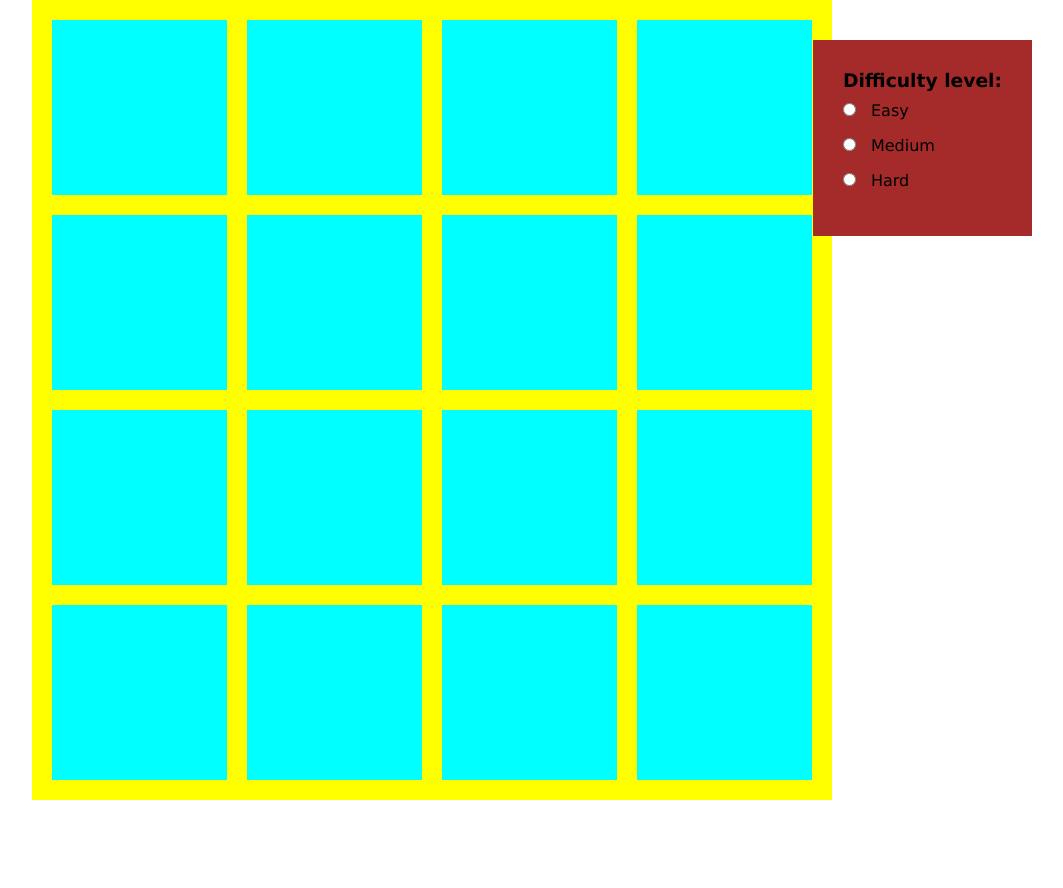
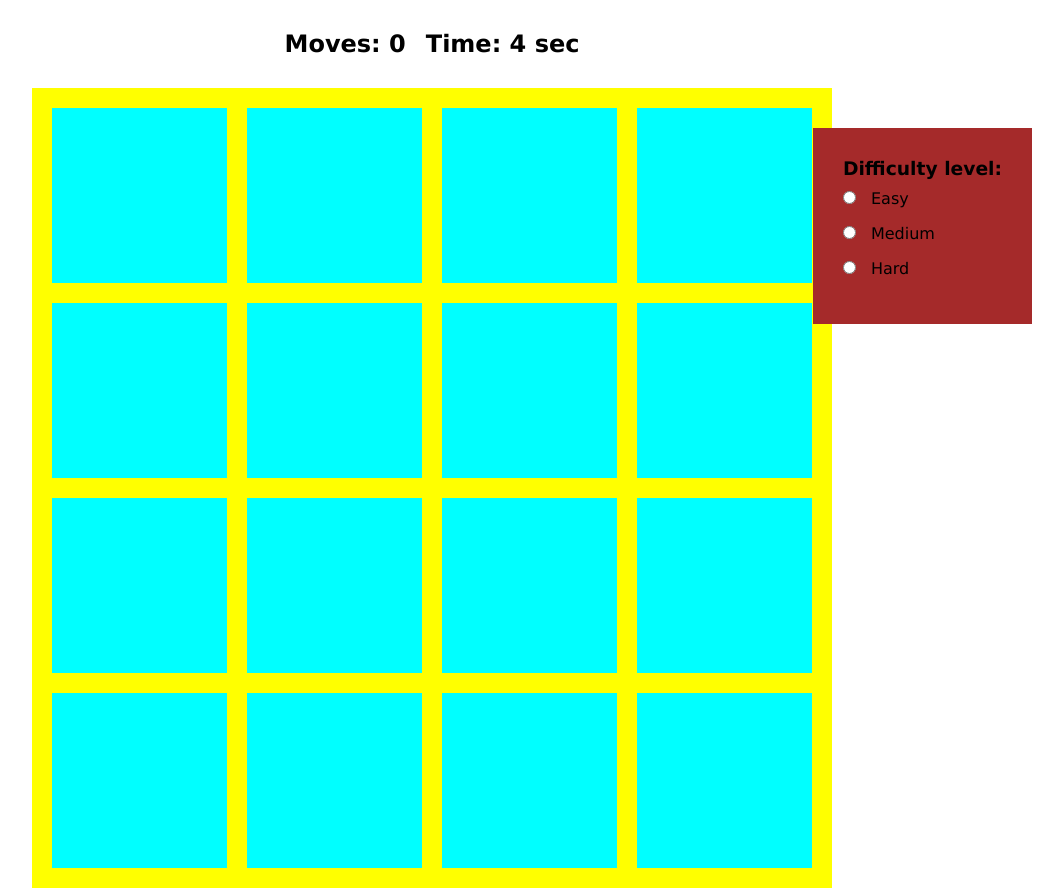
Before and after one commit to dbfdvf/Memory-game, a plain HTML site: page index.html in a window 1280 px wide. Shown: the whole page, without its empty margins (208-1271 px from the left). Before the commit the page ends 800 px from the top, so only its background shows below. Drawn offline with Linux system fonts and the light colour scheme.

Commit message:
feat: add stats panel and images

```diff
--- a/index.html
+++ b/index.html
@@ -10,6 +10,10 @@
 </head>
 
 <body>
+    <div class="statsDiv">
+        <h2 class="moves stats">Moves: 0</h2>
+        <h2 class="seconds stats">Time: 0 sec</h2>
+    </div>
     <div class="wrap">
         <div class="board">
         </div>
--- a/script.js
+++ b/script.js
@@ -63,6 +63,7 @@ class Board {
   ];
 
   static cards;
+  static counter;
 
   static setSettings() {
     const radioSelected = document.querySelector(
@@ -76,7 +77,7 @@ class Board {
     cardsRemove.forEach((card) => {
       card.parentNode.removeChild(card);
     });
-    console.log(radioSelected);
+
     if (radioSelected == "easy") {
       const imagesShuffle = this.images4.sort(() => Math.random() - 0.5);
       for (let i = 0; i < 4; i++) {
@@ -129,6 +130,19 @@ class Board {
     }
   }
 
+  static updateTime() {
+    clearInterval(this.counter);
+
+    let seconds = 0;
+    const secondsH2 = document.querySelector(".seconds");
+    //secondsH2.textContent = "Time: " + seconds;
+    this.counter = setInterval(() => {
+      seconds += 1;
+      console.log(seconds);
+      secondsH2.textContent = "Time: " + seconds + "  sec";
+    }, 1000);
+  }
+
   static preview(time) {
     const cards = document.querySelectorAll(".card");
     const imgs = document.querySelectorAll("img");
@@ -150,12 +164,15 @@ class Board {
     }
 
     setTimeout(stopPreview, time);
+    setTimeout(this.updateTime, time);
   }
 
   static addMechanicsToCard() {
+    let moves = 0;
     let flag = 0;
     const cards = document.querySelectorAll(".card");
     const images = document.querySelectorAll("img");
+    const movesH2 = document.querySelector(".moves");
     images.forEach((image) => {
       image.addEventListener("click", function () {
         image.classList.add("opacity");
@@ -168,6 +185,8 @@ class Board {
       card.addEventListener("click", function () {
         card.classList.add("matchCard");
         card.classList.add("nonClickable");
+        moves++;
+        movesH2.textContent = "Moves: " + moves;
         //flag++;
         if (flag == 2) {
           //this.cards = document.querySelectorAll(".card");
--- a/style.css
+++ b/style.css
@@ -9,13 +9,12 @@ body{
 .wrap{
     display: flex;
     justify-content: center;
-    align-items: center;
     height: 100vh;
+    position: relative;
 }
 .board{
     display: flex;
     flex-wrap: wrap;
-
     background-color: yellow;
     padding: 10px;
 }
@@ -78,8 +77,6 @@ input{
 .nonClickable{
     pointer-events: none;
 }
-
-
 img{
     opacity: 0;
     width: 100%;
@@ -89,3 +86,10 @@ img{
 .opacity{
     opacity: 1;
 }
+.stats{
+    padding:30px 10px 30px;
+}
+.statsDiv{
+    display: flex;
+    justify-content: center;
+}
```
Also changed, not shown: img/Alia.jpg (added), img/Gurney.jpg (added), img/Jessica.jpeg (added), img/Shaddam.jpg (added), img/baron.jpg (added), img/chani.jpg (added), img/hwi.jpg (added), img/idaho.jpg (added), img/leto.jpeg (added), img/leto2.jpg (added), img/miles.jpg (added), img/moneo.jpg (added), img/odrade.jpg (added), img/paul.jpg (added), 2 more files.
